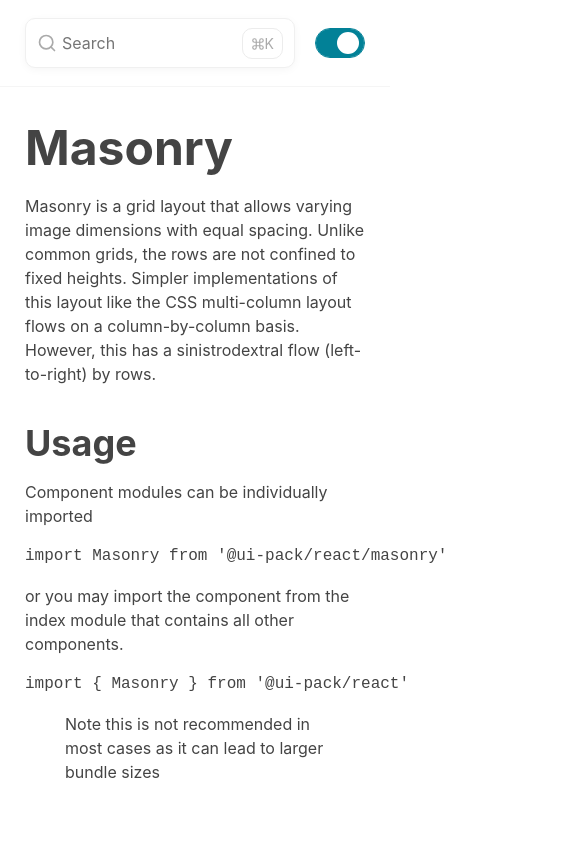
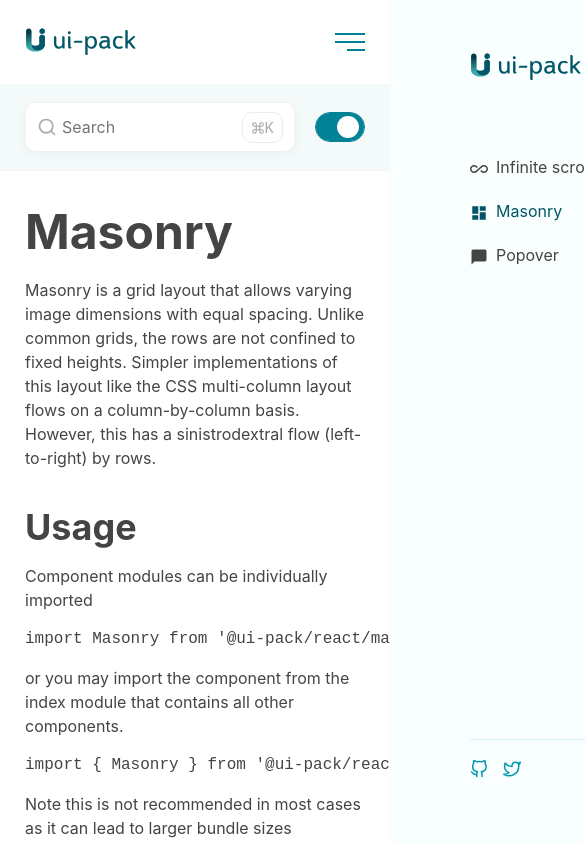
Before and after one commit to ui-pack/documentation, a Next.js app: page /docs/masonry in a window 390 px wide. Shown: the top 865 px of the page, 585 px wide, since content can reach past the window. Before the commit the page ends 844 px from the top, so only its background shows below. Built offline with nearby package versions, Linux system fonts and the light colour scheme.

Commit message:
Make hamburger menu work

```diff
--- /dev/null
+++ b/components/brand.js
@@ -0,0 +1,16 @@
+import styled from 'styled-components'
+import VisuallyHidden from './visually-hidden'
+
+const LogoStyle = styled.h1`
+  display: inline-block;
+  width: 120px;
+  height: 34px;
+  margin-left: -5px;
+  background-image: url(/ui-pack-named.svg);
+  background-size: 100%;
+  background-repeat: no-repeat;
+`
+
+export const Logo = () => (
+  <LogoStyle><VisuallyHidden>ui-pack</VisuallyHidden></LogoStyle>
+)
--- a/components/codeblock.js
+++ b/components/codeblock.js
@@ -35,7 +35,7 @@ export default function code({children, className = '', live, render}) {
   return (
     <Highlight {...defaultProps} code={children.trim()} language={language} theme={theme}>
       {({className, style, tokens, getLineProps, getTokenProps}) => (
-        <pre className={className} style={{...style, padding: '20px', borderRadius: '10px'}}>
+        <pre className={className} style={{...style, padding: '20px', borderRadius: '10px', overflow: 'auto'}}>
           {tokens.map((line, i) => (
             <div key={i} {...getLineProps({line, key: i})}>
               {line.map((token, key) => (
--- a/components/header.js
+++ b/components/header.js
@@ -7,8 +7,10 @@ const HeaderWrapper = styled.header`
   justify-content: space-between;
   border-bottom: solid thin #f5f5f5;
   padding: 18px 25px;
+  background: hsl(var(--base-hue) 40% 97%);
   @media screen and (min-width: 900px) {
     padding: 18px 50px;
+    background: none;
   }
 `
 
--- a/components/sidebar.js
+++ b/components/sidebar.js
@@ -3,30 +3,30 @@ import styled from 'styled-components'
 import _capitalize from 'lodash/capitalize'
 import Icon from './icon'
 import { InlineSpacer } from './spacer'
+import { Logo } from './brand'
 
 const Wrapper = styled.div`
-  display: none;
+  order: 2;
+  position: absolute;
+  left: 100vw;
+  display: flex;
+  flex-direction: column;
+  min-height: 100vh;
+  width: 400px;
+  padding: 50px 80px;
+  background: #f9ffff;
+  transition: transform .5s var(--base-easing);
+  .menu-nav &{
+    transform: translateX(var(--mobile-nav-offset));
+    box-shadow: 80px 0 40px 15px rgb(0 0 0/ .03) inset;
+  }
   @media screen and (min-width: 900px) {
+    position: static;
+    order: 1;
     align-self: stretch;
-    display: flex;
-    flex-direction: column;
-    min-height: 100vh;
-    width: 400px;
-    padding: 50px 80px;
-    background: #f9ffff;
     box-shadow: -80px 0 40px 15px rgb(0 0 0/ .03) inset;
+    transform: none;
   }
-`
-
-const Logo = styled.h1`
-  width: 120px;
-  height: 40px;
-  margin-left: -5px;
-  background-image: url(/ui-pack-named.svg);
-  background-size: 100%;
-  background-repeat: no-repeat;
-  text-indent: -1000px;
-  overflow: hidden;
 `
 
 const Navigation = styled.nav`
@@ -88,7 +88,7 @@ export default function Sidebar() {
   return (
     <Wrapper>
       <a href="/">
-        <Logo>ui-pack</Logo>
+        <Logo />
       </a>
       <Navigation>
         {
--- a/components/visually-hidden.js
+++ b/components/visually-hidden.js
@@ -1,7 +1,6 @@
 import styled from 'styled-components'
 
-export default function VisuallyHidden({ as: Component = 'span', children }) {
-  const R = styled(Component)`
+const VisuallyHidden = styled.span`
   position: absolute;
   width: 1px;
   height: 1px;
@@ -12,5 +11,5 @@ export default function VisuallyHidden({ as: Component = 'span', children }) {
   white-space: nowrap;
   border-width: 0;
 `
-  return <R>{children}</R>
-}
+
+export default VisuallyHidden
--- a/styles/globals.js
+++ b/styles/globals.js
@@ -6,6 +6,8 @@ const GlobalStyle = createGlobalStyle`
     --base-saturation: 98%;
     --base-lightness: 20%;
     --base-hue-saturation: var(--base-hue) var(--base-saturation);
+    --base-easing: cubic-bezier(.5, 0, .5, 1);
+    --mobile-nav-offset: -400px;
     font-size: 62.5%;
   }
   html,
@@ -28,9 +30,6 @@ const GlobalStyle = createGlobalStyle`
 
   * {
     box-sizing: border-box;
-  }
-
-  h1,h2,h3,h4,h5,h6,p{
     margin: 0;
   }
 
--- a/templates/documentation.js
+++ b/templates/documentation.js
@@ -2,6 +2,8 @@ import Head from 'next/head'
 import styled from 'styled-components'
 import Sidebar from '../components/sidebar'
 import Header from '../components/header'
+import { Logo } from '../components/brand'
+import VisuallyHidden from '../components/visually-hidden'
 
 const Container = styled.div`
   @media screen and (min-width: 900px) {
@@ -12,6 +14,10 @@ const Container = styled.div`
 
 const Content = styled.main`
   flex: 1 1 auto;
+  transition: transform .5s var(--base-easing);
+  .menu-nav &{
+    transform: translateX(var(--mobile-nav-offset));
+  }
 `
 
 const Article = styled.article`
@@ -23,7 +29,51 @@ const Article = styled.article`
   }
 `
 
+const PreHeader = styled.div`
+  display: flex;
+  justify-content: space-between;
+  align-items: center;
+  padding: 25px;
+  @media screen and (min-width: 900px) {
+    display: none;
+  }
+`
+
+const HamburgerButton = styled.button`
+  --hamburger-space: 8px;
+  --hamburger-color: hsl(var(--base-hue-saturation) 30%);
+  position: relative;
+  display: inline-block;
+  width: 30px;
+  height: 2px;
+  border: 0;
+  background: var(--hamburger-color);
+  cursor: pointer;
+  outline: none;
+  &::before, &::after{
+    content: '';
+    position: absolute;
+    right: 0;
+    width: 100%;
+    height: inherit;
+    background: inherit;
+  }
+  &::before{
+    top: calc(var(--hamburger-space) * -1);
+    height: calc(var(--hamburger-space) * 2);
+    border-top: solid 2px var(--hamburger-color);
+    background: transparent;
+  }
+  &::after{
+    top: var(--hamburger-space);
+    width: 60%;
+  }
+`
+
 export default function Documentation({ title, children }) {
+  const toggleMenu = () => {
+    document.body.classList.toggle('menu-nav')
+  }
   return (
     <>
       <Head>
@@ -41,6 +91,12 @@ export default function Documentation({ title, children }) {
       <Container>
         <Sidebar />
         <Content>
+          <PreHeader>
+            <Logo />
+            <HamburgerButton onClick={toggleMenu}>
+              <VisuallyHidden>Navigation menu</VisuallyHidden>
+            </HamburgerButton>
+          </PreHeader>
           <Header />
           <Article>
            {children}
```
Also changed, not shown: pages/docs/masonry.mdx (+8 -0 lines). Lines whose indentation alone changed are shown as unchanged.
